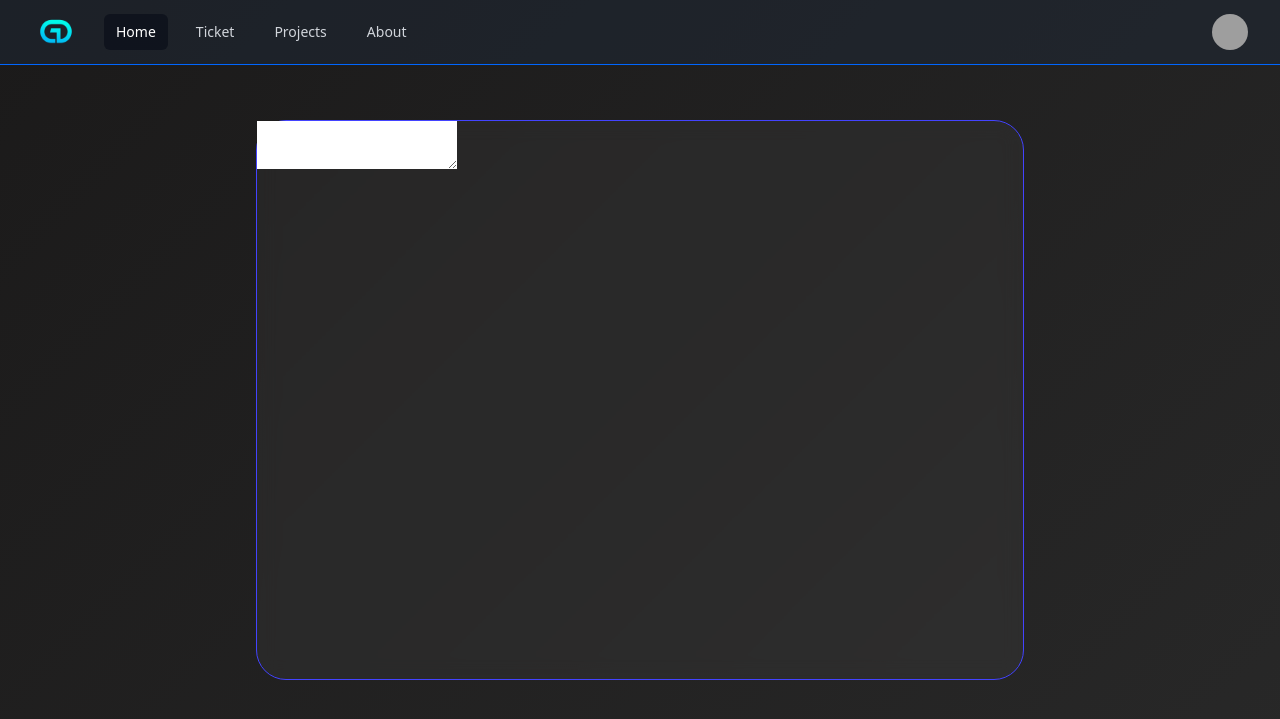
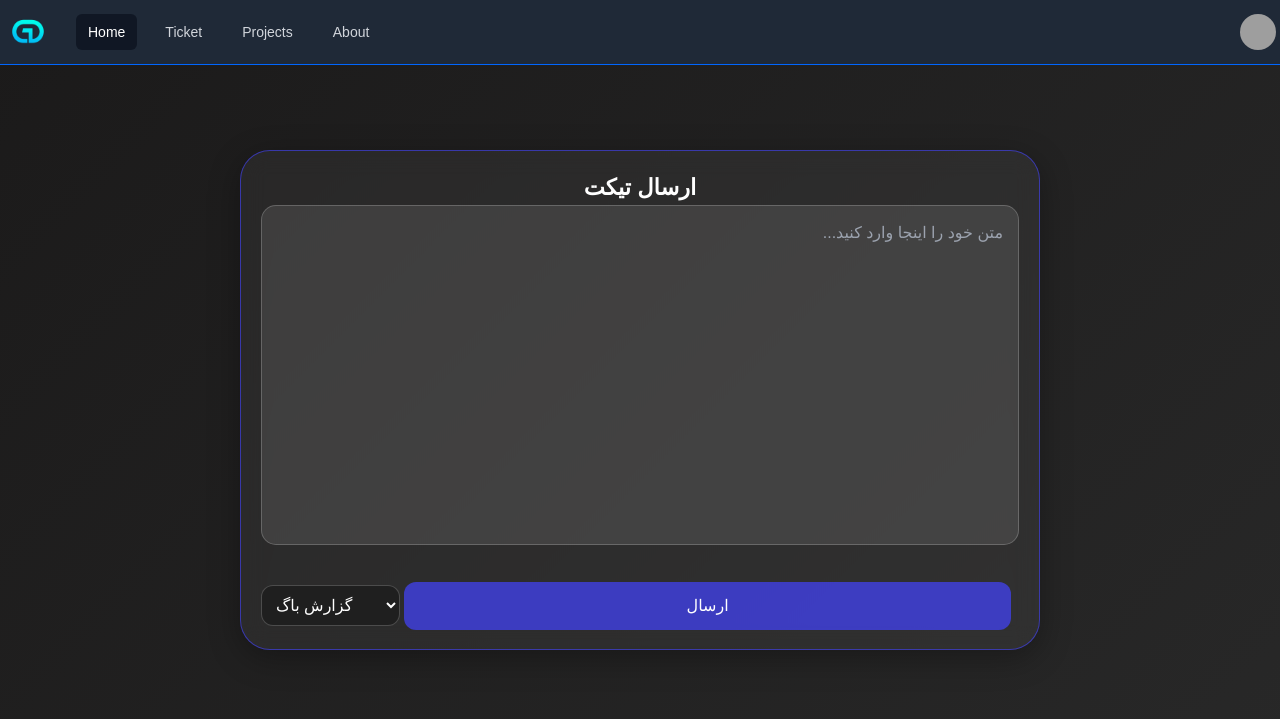
Before and after one commit to forehrawe/GoldDevelopers-site, a Django app: page /ticket/ in a window 1280 px wide. Shown: the top 719 px of the page. Run offline with Django 5.2, Linux system fonts and the light colour scheme; parts of the project's set-up code (start-up, migrations or seed data) failed here and were passed over; some libraries are stand-ins or nearby versions; grey boxes are pictures that could not be loaded.

Commit message:
init09-stable

```diff
--- a/BaseTemplates/Navbar.html
+++ b/BaseTemplates/Navbar.html
@@ -1,7 +1,7 @@
 {% load static %}
 
-<nav class="bg-gray-800/50 relative border-b-[1px] border-b-[rgb(0,102,255)] select-none">
-  <div class="max-w-7xl mx-auto px-2 sm:px-6 lg:px-8">
+<nav class="bg-gray-800 relative border-b-[1px] border-b-[rgb(0,102,255)] select-none z-50">
+  <div class="max-w-7xl mx-auto px-2 sm:px-6 lg:px-1">
     <div class="relative flex h-16 items-center justify-between">
 
       <!-- Mobile menu button -->
--- a/Posts/templates/Posts.html
+++ b/Posts/templates/Posts.html
@@ -4,6 +4,7 @@
 {% block head %}{% include "Navbar.html" %}{% endblock head %}
 {% block title %}Posts{% endblock title %}
 {% block body %}
+
 <div class="card">
   <header>Post #{{ obj.id }}</header>
 
--- a/Ticket/models.py
+++ b/Ticket/models.py
@@ -1,9 +1,10 @@
 from django.db import models
-
+from datetime import datetime
 # Create your models here.
 class Tickets(models.Model):
     sender_email = models.EmailField()
     content = models.CharField(max_length=300)
+    time = models.DateTimeField(default=datetime.now())
 
     def __str__(self):
         return self.sender_email
--- a/Ticket/templates/ticket.html
+++ b/Ticket/templates/ticket.html
@@ -2,14 +2,36 @@
 {% load static %}
 
 {% block title %}Ticket{% endblock title %}
-{% block head %}{% include "Navbar.html" %}{% endblock head %}
+{% block head %}
+{% include "Navbar.html" %}
+
+{% if message %}
+<div id='AlertBox' class='AlertBox'>{{ message }}</div>
+{% endif %}
+
+{% endblock head %}
+
 {% block body %}
 <div class="card">
-    <textarea name="content-textarea"></textarea>
-    <div class="relative inline-block text-left">
+  <h2 class="title">ارسال تیکت</h2>
 
+  <form method="POST">
+    {% csrf_token %}
+    <textarea dir='rtl' class="textarea" name="message" placeholder="متن خود را اینجا وارد کنید..."></textarea>
+    <div class="relative inline-block text-left menu">
+      <select name="category" class="dropdown-select">
+        <option value="bug">گزارش باگ</option>
+        <option value="suggestion">پیشنهادات</option>
+        <option value="criticism">انتقادات</option>
+      </select>
+    </div>
+
+
+    <button type="submit" class="send-btn">ارسال</button>
+  </form>
 </div>
 {% endblock body %}
+
 {% block style %}
 html, body {
   height: 100%;
@@ -17,34 +39,143 @@ html, body {
   padding: 0;
   background: linear-gradient(135deg, #1b1a1a 0%, #282828ff 100%);
   overflow: hidden;
-    position: relative;
+  font-family: "Vazirmatn", sans-serif;
 }
 
 .card {
-    width: 60%;
-    height: 70%;
+  width: 800px;
+  height: 500px;
   border-radius: 30px;
-    background-color: rgba(77, 77, 77, 0.214);
-    backdrop-filter: blur(10px);
-    -webkit-backdrop-filter: blur(10px);
+  background: rgba(255, 255, 255, 0.05);
+  backdrop-filter: blur(12px);
   position: absolute;
   top: 50%;
   left: 50%;
   transform: translate(-50%, -50%);
-    border: 1px solid rgb(67, 67, 255);
+  border: 1px solid rgba(67, 67, 255, 0.6);
+  padding: 20px;
+  box-shadow: 0 8px 32px rgba(0, 0, 0, 0.3);
+  display: flex;
+  flex-direction: column;
 }
-@media (max-width: 768px) {
+.title {
+  font-size: 1.4rem;
+  font-weight: bold;
+  color: #fff;
+  text-align: center;
+}
+
+.dropdown-select {
+  width: 100%;
+  padding: 10px;
+  border-radius: 12px;
+  border: 1px solid rgba(255,255,255,0.2);
+  background: rgba(30, 30, 30, 0.9);
+  color: #fff;
+  font-size: 1rem;
+  margin-right: 20px;
+}
+
+.textarea {
+  flex: 1; /* تمام فضای باقی‌مانده کارت رو پر می‌کنه */
+  resize: none;
+  border-radius: 15px;
+  border: 1px solid rgba(255, 255, 255, 0.2);
+  background: rgba(255, 255, 255, 0.1);
+  padding: 15px;
+  font-size: 1rem;
+  color: #fff;
+  width: 100%;
+  margin-bottom: 30px;
+  height: 340px;
+}
+
+.send-btn {
+  background: rgba(67, 67, 255, 0.7);
+  border: none;
+  color: white;
+  font-size: 1rem;
+  border-radius: 12px;
+  padding: 12px 25px;
+  cursor: pointer;
+  transition: 0.3s;
+  width: 80%;
+}
+
+.send-btn:hover {
+    background: rgba(67, 67, 255, 1);
+}
+
+.AlertBox {
+    position: fixed;
+    top: 10%;
+    left: 50%;
+    transform: translate(-50%, -50%);
+    width: 30%;
+    min-height: 100px;
+    border-radius: 20px;
+    background: linear-gradient(135deg, #d4d4d4 0%, rgb(182, 182, 182) 100%);
+    z-index: 1000;
+    color: rgb(0, 0, 0);
+    display: flex;
+    align-items: center;
+    justify-content: center;
+    text-align: center;
+    padding: 20px;
+}
+@media (max-width: 1024px) {
   .card {
-        width: 90%;   /* تقریبا کل صفحه */
-        border-radius: 20px;
+      width: 90%;
+      min-height: 450px;
+      padding: 15px;
+      margin-top: 30px;
     }
 }
+
+@media (max-width: 767px) {
+  .title {
+    font-size: 1.2rem;
+  }
+  .textarea {
+    min-height: 150px;
+    font-size: 0.9rem;
+  }
+  .dropdown-select {
+    font-size: 0.9rem;
+  }
+  .send-btn {
+    padding: 10px;
+    font-size: 0.9rem;
+    width: 69.5%;
+  }
+  .AlertBox {
+    width: 80%;          /* عرض بیشتر روی گوشی */
+    top: 3%;            /* پایین‌تر بیاد */
+    left: 50%;
+    transform: translate(-50%, 0); /* فقط وسط افقی باشه، عمودی نه */
+    font-size: 0.9rem;   /* متن کوچیک‌تر */
+    padding: 15px;
+    min-height: 80px;
+
+} }
+
+@font-face {
+    font-family: 'Vazirmatn-thin';
+    src: url("{% static 'fonts/Vazirmatn-thin.woff2' %}") format('woff2'),
+         url("{% static 'fonts/Vazirmatn-thin.ttf' %}") format('truetype');
+    font-weight: normal;
+    font-style: normal;
+}
+
+
+
 {% endblock style %}
 {% block script %}
- const button = document.getElementById("menu-button");
-  const dropdown = document.getElementById("dropdown");
 
-  button.addEventListener("click", () => {
-    dropdown.classList.toggle("hidden");
-  });
+function closeBox() {
+  document.getElementById('AlertBox').style.display = 'none';
+}
+
+setTimeout(closeBox, 3000)
+
 {% endblock script %}
--- a/Ticket/views.py
+++ b/Ticket/views.py
@@ -1,5 +1,15 @@
 from django.shortcuts import render
-from django.views.generic import TemplateView
+from django.views import View
+from .models import Tickets
 
-class Ticket(TemplateView):
-    template_name = 'ticket.html'
+class Ticket(View):
+    def get(self, request):
+        return render(request, 'ticket.html')
+
+    def post(self, request):
+        email = request.user.email
+        subject = request.POST.get('category')
+        last_email = Tickets.objects.filter(sender=email)
+        print(last_email)
+        message = 'پیام شما ارسال شد و از طریق ایمیل به آن پاسخ داده خواهد شد'
+        return render(request, 'ticket.html', {'message':message})
```
Also changed, not shown: Homepage/models.py (+12 -0 lines), Homepage/templates/home.html (+28 -19 lines), Ticket/migrations/0001_initial.py (added), Ticket/migrations/0002_tickets_time.py (added), Ticket/migrations/0003_alter_tickets_time.py (added), Ticket/migrations/0004_alter_tickets_time.py (added), Ticket/migrations/0005_alter_tickets_time.py (added), db.sqlite3. Lines whose indentation alone changed are shown as unchanged.
